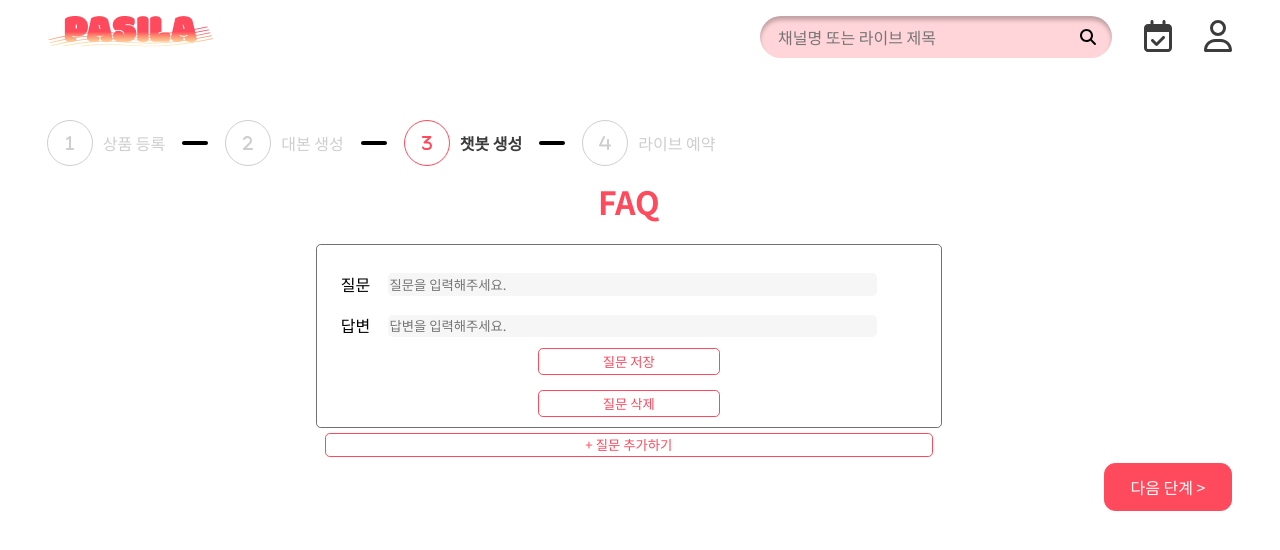
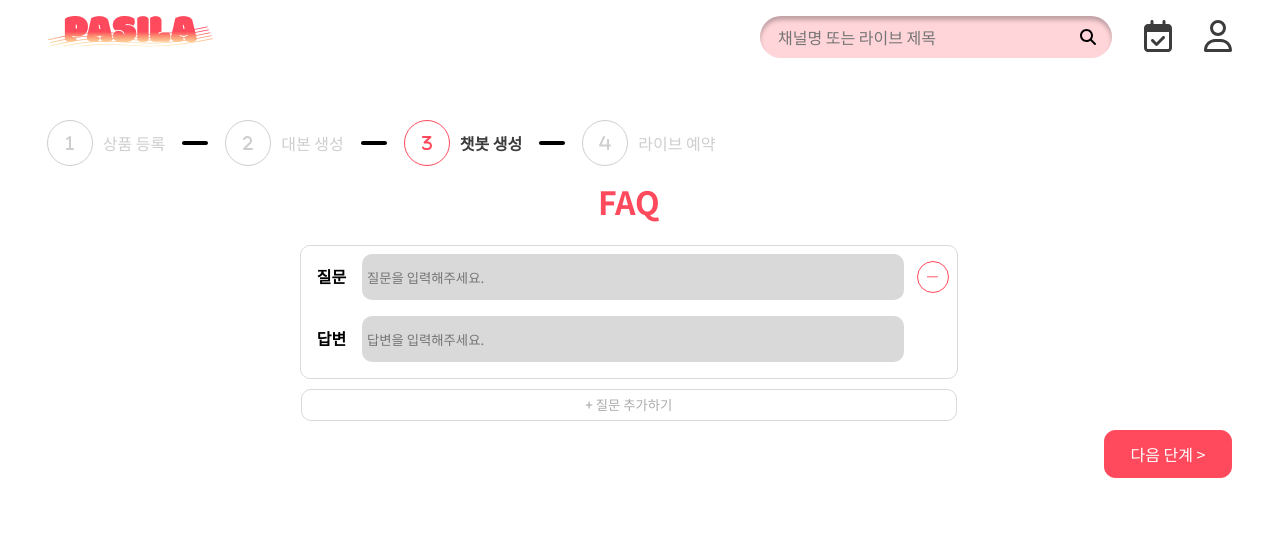
Before and after one commit to youkyoungJung/Pasila, a Vue app in the folder frontend/: page /ready/chatbot in a window 1280 px wide. Shown: the top 550 px of the page. Built offline with nearby package versions, Linux system fonts and the light colour scheme; what vue-dompurify-html, vue3-quill would draw is missing.

Commit message:
refactor: [#S10P12A402-111] 챗봇페이지코드 및 css수정

```diff
--- a/frontend/src/components/ready/ChatbotInput.vue
+++ b/frontend/src/components/ready/ChatbotInput.vue
@@ -1,30 +1,8 @@
 <script setup>
-import { ref, watch } from 'vue'
+import { ref, ssrContextKey, watch } from 'vue'
 
-const question = ref('')
-const answer = ref('')
-const isSaved = ref(false)
-const emit = defineEmits(['data'])
+const emit = defineEmits(['getQuestion', 'getAnswer'])
 const props = defineProps({ q: String, a: String })
-
-watch([() => props.q, () => props.a], ([q, a]) => {
-  if (q !== '' && a != '') {
-    question.value = q
-    answer.value = a
-  } else {
-    question.value = ''
-    answer.value = ''
-    isSaved.value = false
-  }
-})
-
-const saveQuestion = () => {
-  if (question.value == '' || answer.value == '') alert('질문과 답변을 입력해주세요!')
-  else {
-    emit('data', { q: question.value, a: answer.value })
-    isSaved.value = true
-  }
-}
 </script>
 
 <template>
@@ -36,7 +14,8 @@ const saveQuestion = () => {
         type="text"
         placeholder="질문을 입력해주세요."
         class="input-box"
-        v-model="question"
+        :value="props.q"
+        @input="$emit('getQuestion', $event.target.value)"
       />
     </div>
     <div class="text-box">
@@ -46,17 +25,19 @@ const saveQuestion = () => {
         type="text"
         placeholder="답변을 입력해주세요."
         class="input-box"
-        v-model="answer"
+        :value="props.a"
+        @input="$emit('getAnswer', $event.target.value)"
       />
     </div>
-    <button class="saved-btn" v-if="isSaved">저장 완료</button>
-    <button @click="saveQuestion" class="none-save-btn" v-else>질문 저장</button>
   </div>
 </template>
 
 <style lang="scss" scoped>
 .chatbot-box {
-  @include box(100%, 100%, white, 0.3rem, 0.2rem, 0.5rem);
+  width: 100%;
+  height: 8.25rem;
+  flex-shrink: 0;
+  border-radius: 0.625rem;
   display: flex;
   flex-direction: column;
   align-items: center;
@@ -64,28 +45,25 @@ const saveQuestion = () => {
 
   .text-box {
     width: 100%;
-    display: flex;
     padding: 0.5rem;
+    font-weight: bold;
+    font-family: 'Noto Sans KR';
+    font-size: 1rem;
+    font-style: normal;
+    line-height: normal;
   }
   label {
     margin: 0 1rem;
   }
   .input-box {
-    @include box(80%, 100%, $light-gray, 0.3rem, 0.1rem, 0.1rem);
+    width: 88%;
+    height: 2.75rem;
+    flex-shrink: 0;
+    padding-left: 0.3rem;
+    background-color: #d9d9d9;
+    border-radius: 0.625rem;
     border: none;
     outline: none;
   }
-  .none-save-btn {
-    @include box(30%, 10%, white, 0.3rem, 0.1rem, 0.2rem);
-    cursor: pointer;
-    color: $main;
-    border: 1px solid $main;
-  }
-
-  .saved-btn {
-    @include box(30%, 10%, $main, 0.3rem, 0.1rem, 0.2rem);
-    color: white;
-    border: 1px solid $main;
-  }
 }
 </style>
--- a/frontend/src/views/ReadyChatbotView.vue
+++ b/frontend/src/views/ReadyChatbotView.vue
@@ -6,6 +6,7 @@ import { ref } from 'vue'
 
 const step = ref('chatbot')
 const nextStep = ref('schedule')
+
 const questions = ref([
   {
     q: '',
@@ -19,7 +20,6 @@ const addQuestion = () => {
 
 const removeQuestion = (i) => {
   questions.value.splice(i, 1)
-  console.log(questions.value)
 }
 </script>
 
@@ -29,18 +29,17 @@ const removeQuestion = (i) => {
     <div class="chatbot-body">
       <div class="faq">FAQ</div>
       <div v-for="(question, index) in questions" :key="index" class="chatbot-input">
+        <div class="chatbot-part">
           <chatbot-input
-          @data="
-            (e) => {
-              question.q = e.q
-              question.a = e.a
-              console.log(questions)
-            }
-          "
+            @getQuestion="(v) => (question.q = v)"
+            @getAnswer="(v) => (question.a = v)"
             :q="question.q"
             :a="question.a"
           />
-        <button class="remove-btn" @click="removeQuestion(index)">질문 삭제</button>
+        </div>
+        <div class="remove-part">
+          <button class="remove-btn" @click="removeQuestion(index)">ㅡ</button>
+        </div>
       </div>
       <button @click="addQuestion" class="add-btn">+ 질문 추가하기</button>
     </div>
@@ -63,22 +62,29 @@ const removeQuestion = (i) => {
       margin-bottom: 1rem;
     }
     .add-btn {
-      @include box(50%, 100%, white, 0.3rem, 0.1rem, 0.1rem);
+      @include box(41rem, 2rem, white, 0.625rem, 0.3rem, 0);
       cursor: pointer;
-      border: 1px solid $main;
-      color: $main;
+      border: 1px solid #d9d9d9;
+      color: #ababab;
+      font-weight: 500;
     }
 
     .chatbot-input {
-      @include box(50%, 100%, white, 0.3rem, 0.2rem, 0.5rem);
+      @include box(41rem, 100%, white, 0.625rem, 0.3rem, 0);
       display: flex;
-      flex-direction: column;
-      align-items: center;
-      justify-content: flex-start;
-      border: 1px solid $light-dark;
+      justify-content: space-between;
+      border: 1px solid #d9d9d9;
+      .chatbot-part {
+        width: 100%;
+      }
 
+      .remove-part {
+        width: 8%;
+        margin-top: 0.8rem;
+        display: flex;
+        justify-content: center;
         .remove-btn {
-        @include box(30%, 10%, white, 0.3rem, 0.1rem, 0.2rem);
+          @include box(2rem, 2rem, white, 50%, 0.1rem, 0.2rem);
           cursor: pointer;
           color: $main;
           border: 1px solid $main;
@@ -86,4 +92,5 @@ const removeQuestion = (i) => {
       }
     }
   }
+}
 </style>
```
Lines whose indentation alone changed are shown as unchanged.
